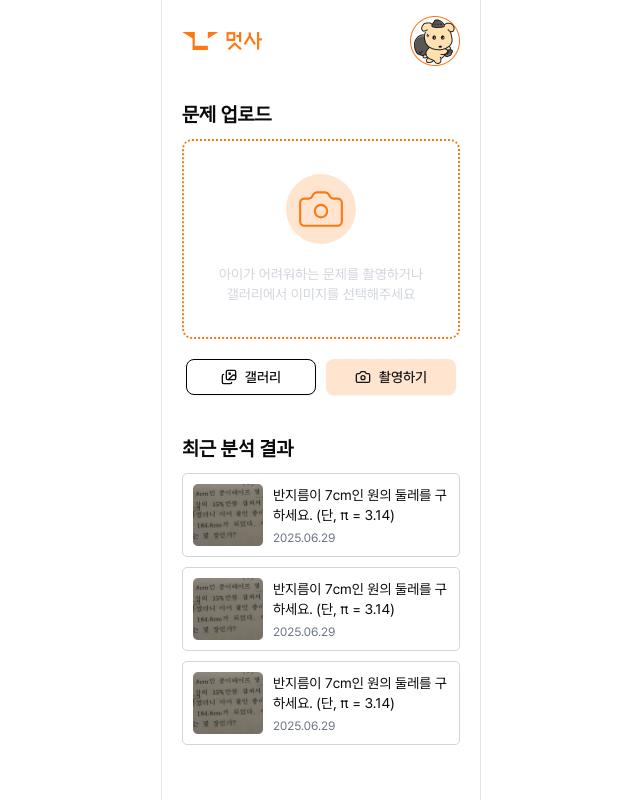
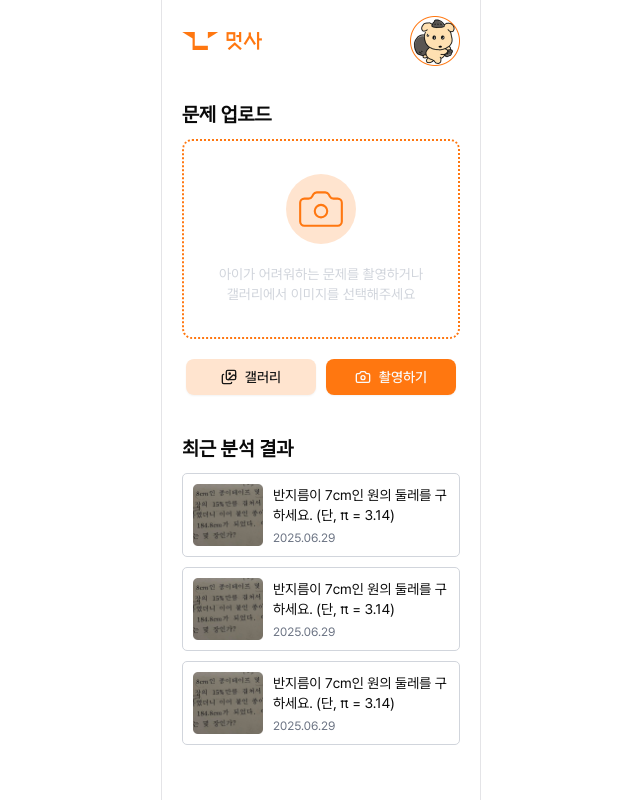
Before and after one commit to DIDIM-ai/frontend, a Next.js app: page / in a window 1280 px wide. Shown: the whole page, without its empty margins (319-959 px from the left). Built offline with nearby package versions, Linux system fonts and the light colour scheme.

Commit message:
style: Button 스타일 수정

```diff
--- a/app/components/UploadMath.tsx
+++ b/app/components/UploadMath.tsx
@@ -15,11 +15,11 @@ export function UploadMath() {
         </p>
       </div>
       <div className="flex justify-center gap-2.5">
-        <Button variant="outline" className="w-[130px] cursor-pointer">
+        <Button variant="secondary" className="w-[130px] cursor-pointer">
           <Images />
           <p>갤러리</p>
         </Button>
-        <Button variant="secondary" className="w-[130px] !border-primary">
+        <Button variant="default" className="w-[130px] cursor-pointer">
           <Camera />
           <p>촬영하기</p>
         </Button>
```
